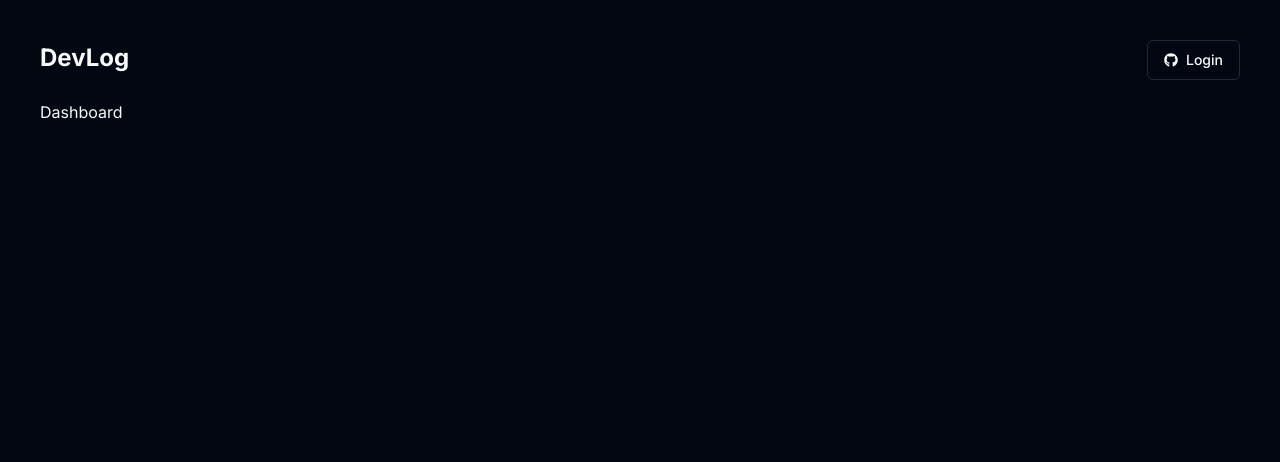
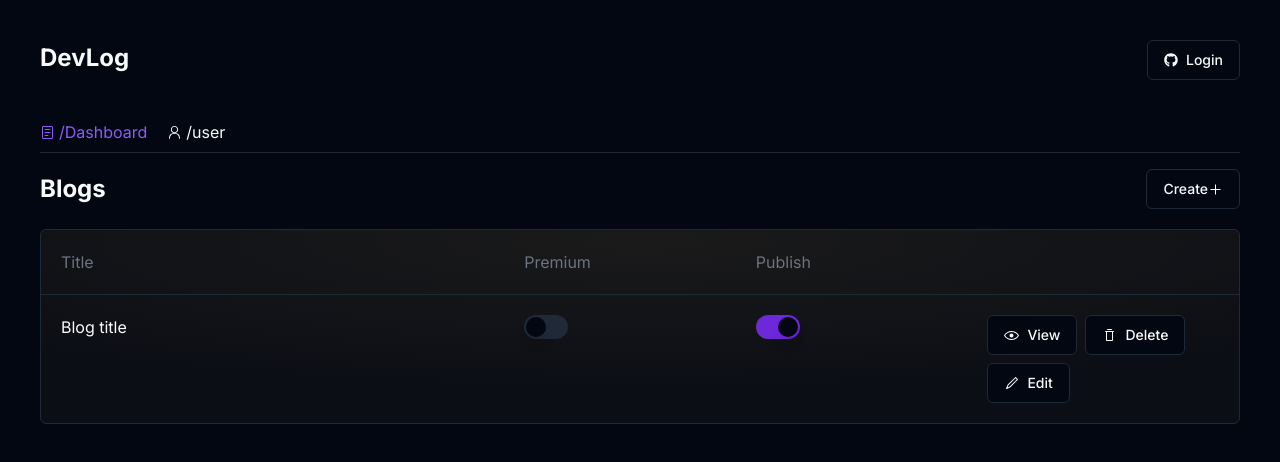
Before and after one commit to deepakmardii/devlog, a Next.js app: page /dashboard in a window 1280 px wide. Shown: the top 462 px of the page. Built offline with nearby package versions, Linux system fonts and the light colour scheme; no server answers.

Commit message:
DashBoard UI

```diff
--- /dev/null
+++ b/app/dashboard/blog/create/page.tsx
@@ -0,0 +1,7 @@
+import React from "react";
+
+const page = () => {
+  return <div>page</div>;
+};
+
+export default page;
--- /dev/null
+++ b/app/dashboard/components/BlogTable.tsx
@@ -0,0 +1,49 @@
+import { Button } from "@/components/ui/button";
+import { EyeOpenIcon, Pencil1Icon, TrashIcon } from "@radix-ui/react-icons";
+import React from "react";
+import { Switch } from "@/components/ui/switch";
+
+const BlogTable = () => {
+  return (
+    <div className="overflow-x-auto">
+      <div className="border bg-graident-dark rounded-md w-[800px] md:w-full">
+        <div className="grid grid-cols-5 p-5 text-gray-500 border-b">
+          <h1 className="col-span-2">Title</h1>
+          <h1>Premium</h1>
+          <h1>Publish</h1>
+        </div>
+        <div className="grid grid-cols-5 p-5 ">
+          <h1 className="col-span-2">Blog title</h1>
+          <h1>
+            <Switch checked={false} />
+          </h1>
+          <h1>
+            <Switch checked={true} />
+          </h1>
+          <Actions />
+        </div>
+      </div>
+    </div>
+  );
+};
+
+export default BlogTable;
+
+const Actions = () => {
+  return (
+    <div className="flex items-center gap-2 flex-wrap">
+      <Button variant="outline" className="flex items-center gap-2">
+        <EyeOpenIcon />
+        View
+      </Button>
+      <Button variant="outline" className="flex items-center gap-2">
+        <TrashIcon />
+        Delete
+      </Button>
+      <Button variant="outline" className="flex items-center gap-2">
+        <Pencil1Icon />
+        Edit
+      </Button>
+    </div>
+  );
+};
--- /dev/null
+++ b/app/dashboard/components/Navlinks.tsx
@@ -0,0 +1,41 @@
+"use client";
+import React from "react";
+import { PersonIcon, ReaderIcon } from "@radix-ui/react-icons";
+import Link from "next/link";
+import { cn } from "@/lib/utils";
+import { usePathname } from "next/navigation";
+
+const Navlinks = () => {
+  const pathname = usePathname();
+  const links = [
+    {
+      href: "/dashboard",
+      text: "Dashboard",
+      Icon: ReaderIcon,
+    },
+    {
+      href: "/dashboard/user",
+      text: "user",
+      Icon: PersonIcon,
+    },
+  ];
+  return (
+    <div className="flex items-center gap-5 border-b pb-2 mb-4">
+      {links.map(({ href, text, Icon }, index) => {
+        return (
+          <Link
+            href={href}
+            key={index}
+            className={cn("flex items-center gap-1 transition-all", {
+              "text-violet-500": pathname === href,
+            })}
+          >
+            <Icon />/{text}
+          </Link>
+        );
+      })}
+    </div>
+  );
+};
+
+export default Navlinks;
--- /dev/null
+++ b/app/dashboard/layout.tsx
@@ -0,0 +1,13 @@
+import React, { ReactNode } from "react";
+import Navlinks from "./components/Navlinks";
+
+const layout = ({ children }: { children: ReactNode }) => {
+  return (
+    <div>
+      <Navlinks />
+      {children}
+    </div>
+  );
+};
+
+export default layout;
--- a/app/dashboard/page.tsx
+++ b/app/dashboard/page.tsx
@@ -1,7 +1,23 @@
+import { Button } from "@/components/ui/button";
+import { PlusIcon } from "@radix-ui/react-icons";
+import Link from "next/link";
 import React from "react";
+import BlogTable from "./components/BlogTable";
 
 const Dashboard = () => {
-  return <div>Dashboard</div>;
+  return (
+    <div className="space-y-5">
+      <div className="flex items-center justify-between">
+        <h1 className="text-2xl font-bold">Blogs</h1>
+        <Link href="/dashboard/blog/create">
+          <Button variant="outline">
+            Create <PlusIcon />
+          </Button>
+        </Link>
+      </div>
+      <BlogTable />
+    </div>
+  );
 };
 
 export default Dashboard;
--- /dev/null
+++ b/app/dashboard/user/page.tsx
@@ -0,0 +1,7 @@
+import React from "react";
+
+const page = () => {
+  return <div>page</div>;
+};
+
+export default page;
--- a/app/layout.tsx
+++ b/app/layout.tsx
@@ -26,7 +26,7 @@
           enableSystem
           disableTransitionOnChange
         >
-          <main className="max-w-7xl mx-auto p-10 space-y-5">
+          <main className="max-w-7xl mx-auto p-10 space-y-10">
             <Navbar />
             {children}
           </main>
--- /dev/null
+++ b/components/ui/switch.tsx
@@ -0,0 +1,29 @@
+"use client"
+
+import * as React from "react"
+import * as SwitchPrimitives from "@radix-ui/react-switch"
+
+import { cn } from "@/lib/utils"
+
+const Switch = React.forwardRef<
+  React.ElementRef<typeof SwitchPrimitives.Root>,
+  React.ComponentPropsWithoutRef<typeof SwitchPrimitives.Root>
+>(({ className, ...props }, ref) => (
+  <SwitchPrimitives.Root
+    className={cn(
+      "peer inline-flex h-6 w-11 shrink-0 cursor-pointer items-center rounded-full border-2 border-transparent transition-colors focus-visible:outline-none focus-visible:ring-2 focus-visible:ring-ring focus-visible:ring-offset-2 focus-visible:ring-offset-background disabled:cursor-not-allowed disabled:opacity-50 data-[state=checked]:bg-primary data-[state=unchecked]:bg-input",
+      className
+    )}
+    {...props}
+    ref={ref}
+  >
+    <SwitchPrimitives.Thumb
+      className={cn(
+        "pointer-events-none block h-5 w-5 rounded-full bg-background shadow-lg ring-0 transition-transform data-[state=checked]:translate-x-5 data-[state=unchecked]:translate-x-0"
+      )}
+    />
+  </SwitchPrimitives.Root>
+))
+Switch.displayName = SwitchPrimitives.Root.displayName
+
+export { Switch }
--- a/package.json
+++ b/package.json
@@ -12,6 +12,7 @@
     "@radix-ui/react-icons": "^1.3.0",
     "@radix-ui/react-popover": "^1.0.7",
     "@radix-ui/react-slot": "^1.0.2",
+    "@radix-ui/react-switch": "^1.0.3",
     "@supabase/ssr": "^0.1.0",
     "@supabase/supabase-js": "^2.39.4",
     "class-variance-authority": "^0.7.0",
--- a/tailwind.config.ts
+++ b/tailwind.config.ts
@@ -1,13 +1,13 @@
-import type { Config } from "tailwindcss"
+import type { Config } from "tailwindcss";
 
 const config = {
   darkMode: ["class"],
   content: [
-    './pages/**/*.{ts,tsx}',
-    './components/**/*.{ts,tsx}',
-    './app/**/*.{ts,tsx}',
-    './src/**/*.{ts,tsx}',
-	],
+    "./pages/**/*.{ts,tsx}",
+    "./components/**/*.{ts,tsx}",
+    "./app/**/*.{ts,tsx}",
+    "./src/**/*.{ts,tsx}",
+  ],
   prefix: "",
   theme: {
     container: {
@@ -18,6 +18,13 @@
       },
     },
     extend: {
+      backgroundImage: {
+        "graident-dark":
+          "radial-gradient(76.33% 76.59% at 50.15% 6.06%, #1A1A1A 0%, rgba(26, 26, 26, 0.38) 100%)",
+      },
+      height: {
+        "70vh": "70vh",
+      },
       colors: {
         border: "hsl(var(--border))",
         input: "hsl(var(--input))",
@@ -75,6 +82,6 @@
     },
   },
   plugins: [require("tailwindcss-animate")],
-} satisfies Config
+} satisfies Config;
 
-export default config
+export default config;
```
Also changed, not shown: 1 other file (tests, documents, lock files or other folders).
